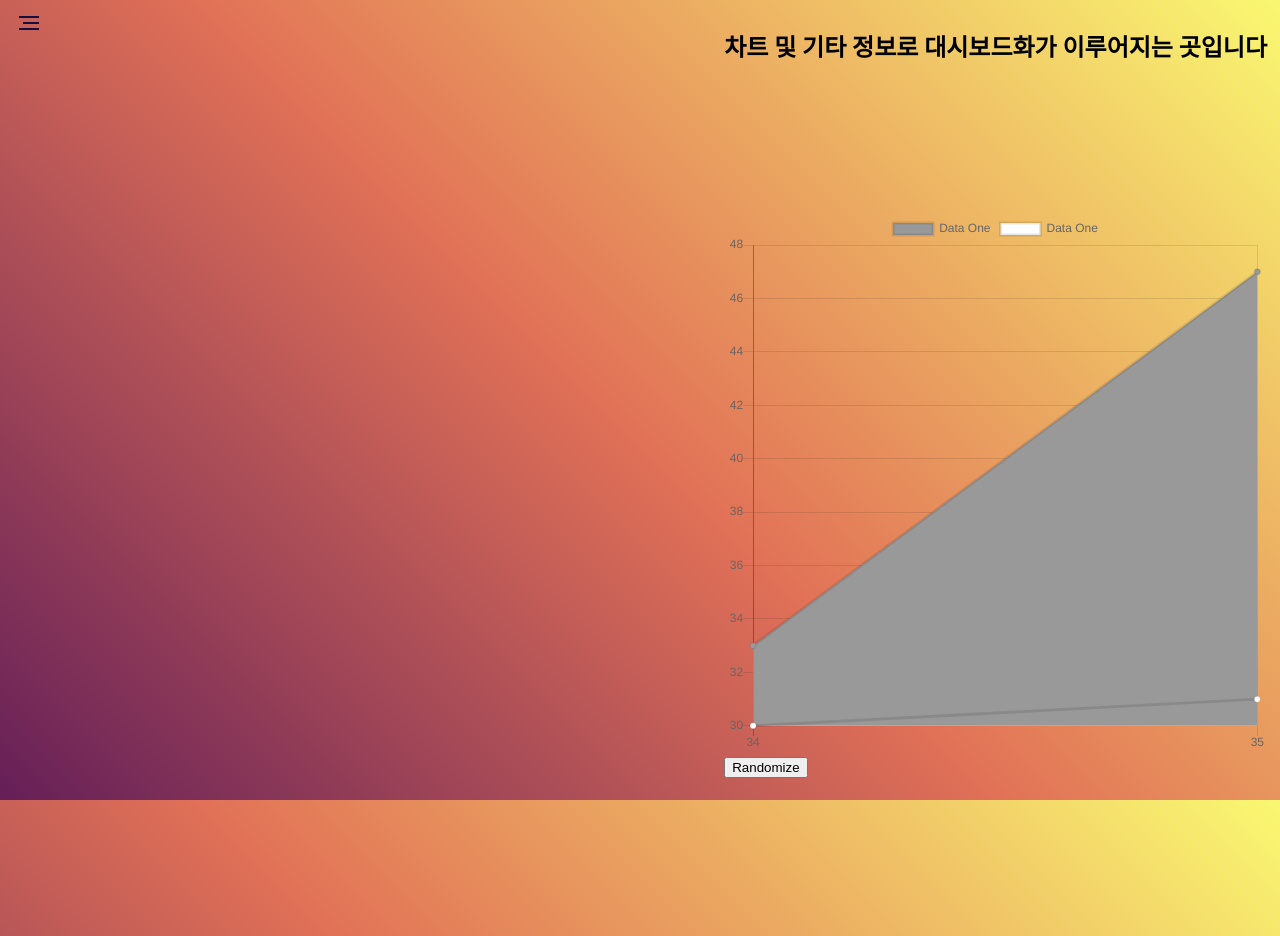
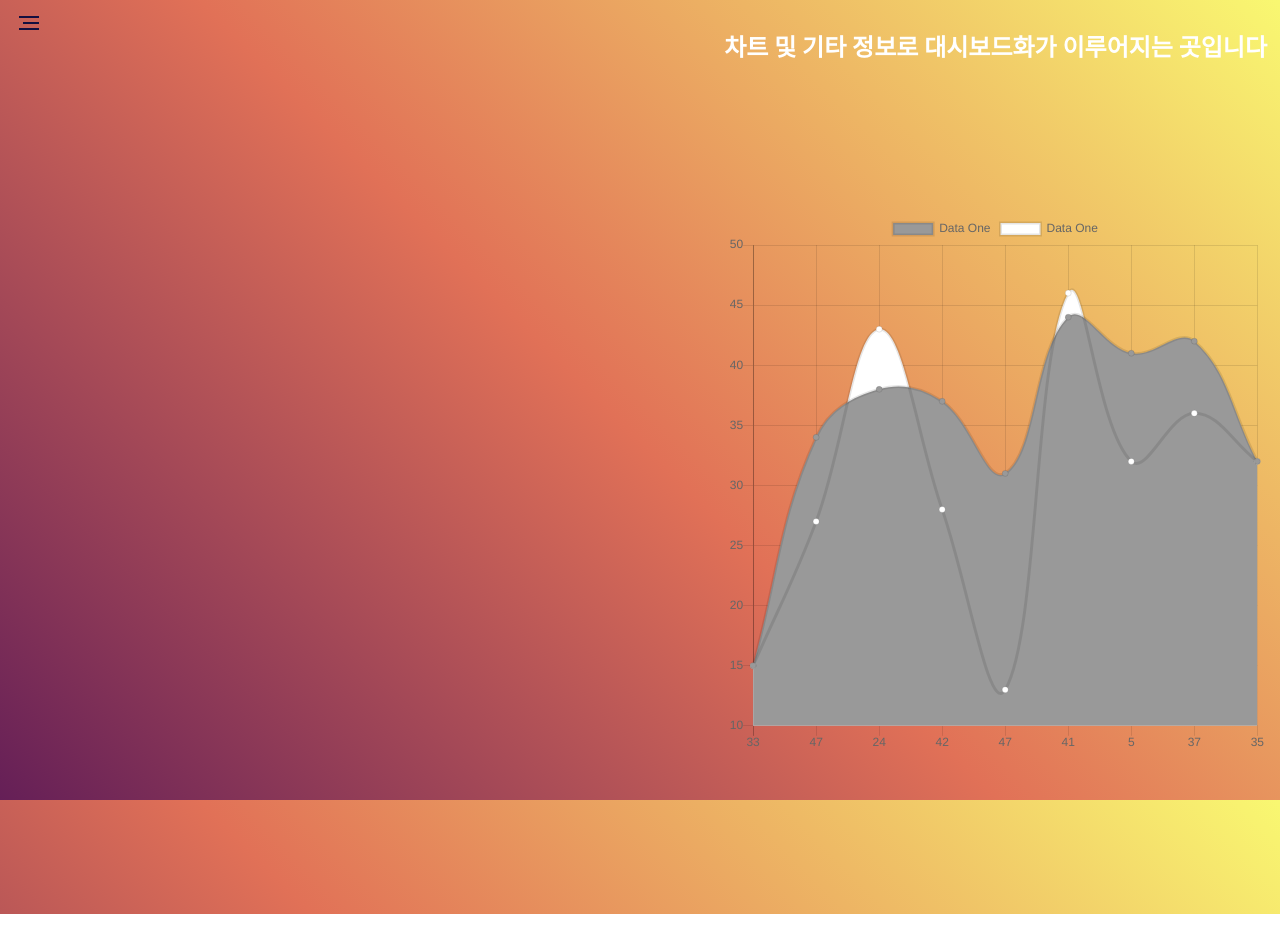
Before and after one commit to 0712023/htf-frontend, a Vue app: page /dashboard in a window 1280 px wide. After the commit the page ends 914 px from the top, so only its background shows below. Built offline with nearby package versions, Linux system fonts and the light colour scheme.

Commit message:
live update

```diff
--- a/src/assets/js/LineChart.module.js
+++ b/src/assets/js/LineChart.module.js
@@ -4,10 +4,26 @@ const { reactiveProp } = mixins
 export default {
   extends: Line,
   mixins: [reactiveProp],
-  props: ['options'],
-  mounted () {
+  props: ['chartData', 'options'],
+  mounted() {
     // this.chartData is created in the mixin.
     // If you want to pass options please create a local options object
     this.renderChart(this.chartData, this.options)
-  }
+
+  },
+  created() {
+    setInterval(() => {
+      console.log(this.chartData);
+      this.chartData.labels.push(Math.floor(Math.random() * (50 - 5 + 1)) + 5);
+      this.chartData.datasets[0].data.push(Math.floor(Math.random() * (50 - 5 + 1)) + 5);
+      this.chartData.datasets[1].data.push(Math.floor(Math.random() * (50 - 5 + 1)) + 5);
+      if (this.chartData.labels.length >= 10) {
+        this.chartData.labels.shift();
+        for (let dataset of this.chartData.datasets) {
+          dataset.data.shift();
+        }
+      }
+      this.$data._chart.update()
+    }, 1000);
+  },
 }
--- a/src/views/Dashboard/Dashboard.vue
+++ b/src/views/Dashboard/Dashboard.vue
@@ -1,19 +1,22 @@
 <template>
-    <div style="color='white'">
+    <div style="color:white">
         <h2 style="">차트 및 기타 정보로 대시보드화가 이루어지는 곳입니다</h2>
-        <Chart/>
+        <LineChart />
     </div>
 </template>
 <script>
 import Constant from '../../store/Constant'
 import store from '../../store/store'
-import Chart from './charts/Chart'
+import LineChart from './charts/LineChart'
+
+
 export default {
     components: {
-        Chart
+        LineChart
     },
     created:()=>{
         store.commit(Constant.TOGGLENAV)
-    }
+        // setInterval(this.addLineChartData, 1000);
+    },
 }
 </script>
--- a/src/views/Dashboard/charts/Chart.vue
+++ b/src/views/Dashboard/charts/LineChart.vue
@@ -1,7 +1,7 @@
 <template>
   <div class="small">
-    <line-chart :chart-data="datacollection"></line-chart>
-    <button @click="fillData()">Randomize</button>
+    <line-chart :chart-data="datacollection" chart:update="addData()"></line-chart>
+    <!-- <button @click="fillData()">Randomize</button> -->
   </div>
 </template>
 
@@ -14,32 +14,36 @@
     },
     data () {
       return {
-        datacollection: null
+        datacollection: {}
       }
     },
     mounted () {
-      this.fillData()
+      this.fillData();
+    },
+    created: () => {
+
     },
     methods: {
       fillData () {
         this.datacollection = {
-          labels: [this.getRandomInt(), this.getRandomInt()],
+          labels: [this.getRandomInt(), this.getRandomInt(), this.getRandomInt(), this.getRandomInt()],
           datasets: [
             {
               label: 'Data One',
               backgroundColor: '#999999',
-              data: [this.getRandomInt(), this.getRandomInt()]
+              data: [this.getRandomInt(), this.getRandomInt(), this.getRandomInt(), this.getRandomInt()]
             }, {
               label: 'Data One',
               backgroundColor: '#ffffff',
-              data: [this.getRandomInt(), this.getRandomInt()]
+              data: [this.getRandomInt(), this.getRandomInt(), this.getRandomInt(), this.getRandomInt()]
             }
           ]
         }
+
       },
       getRandomInt () {
         return Math.floor(Math.random() * (50 - 5 + 1)) + 5
-      }
+      },
     }
   }
 </script>
```
